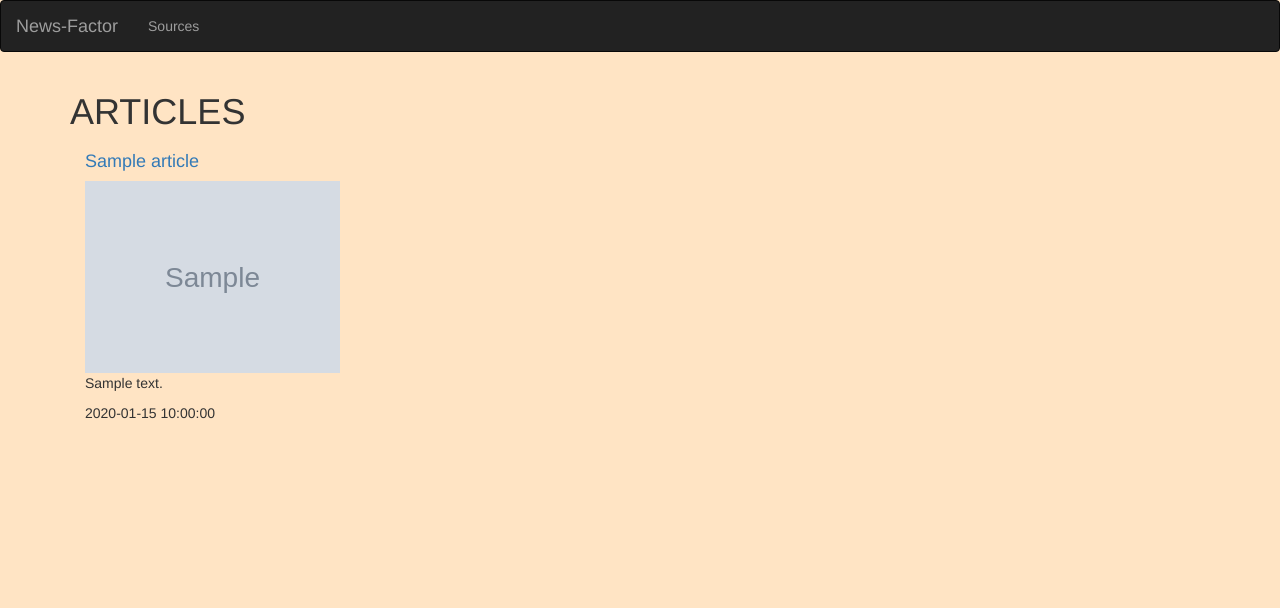
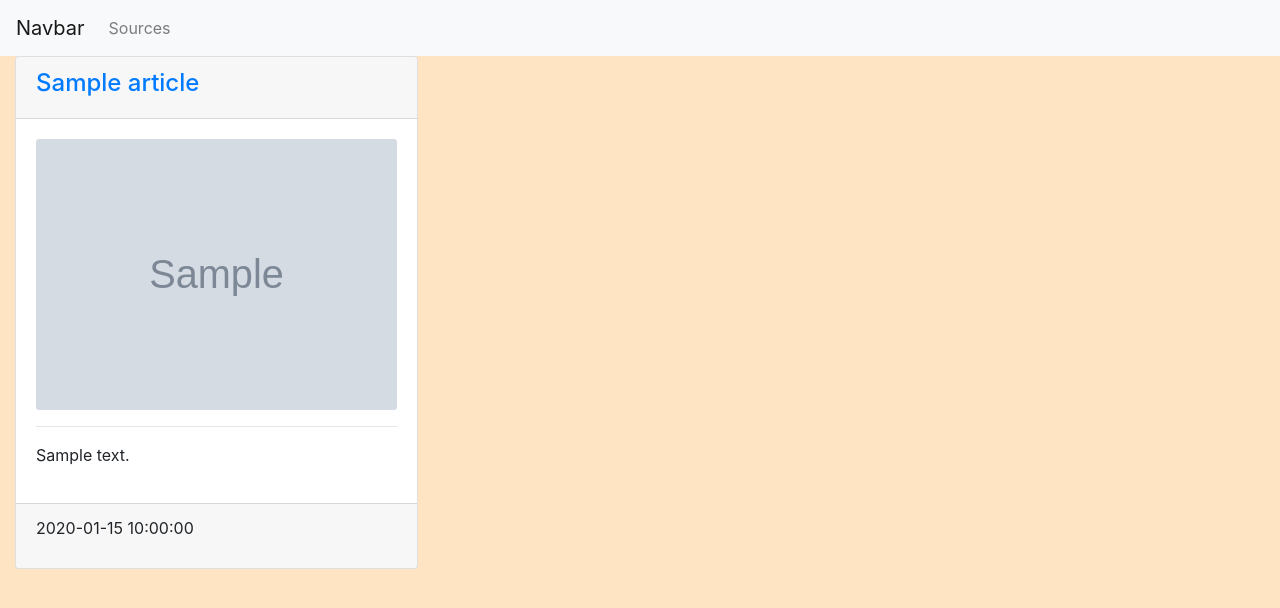
Before and after one commit to Ebay-droid/Flask-IP3, a Flask app: template app/templates/articles.html in a window 1280 px wide. Shown: the top 608 px of the page. Run offline with Flask 2, Linux system fonts and the light colour scheme; the template is opened without the code that fills it: most values are stand-ins (such as "Sample title", 1, 10 or a date in 2020); grey boxes marked "Sample" are stand-in pictures; some libraries are stand-ins or nearby versions.

Commit message:
navbar and bootstrap changes

```diff
--- a/app/templates/articles.html
+++ b/app/templates/articles.html
@@ -9,18 +9,20 @@
 <!-- Content block -->
 
 {% block content%}
-<div class="container ">
+<div class="container-fluid ">
   <div class=" card-columns ">
-    <h1>ARTICLES</h1>
-      {% for article in article %}
-              <div class="card col-md-3">
+          {% for article in article %}
+              <div class="card ">
                   <div class="card-header">
                       <h4><a target="_blank" href="{{article.url}}">{{article.title}}</a></h4>
                   </div>
                   <div class="card-body">
-                      <img class=" card-img img-responsive" src="{{article.urlToImage}}" alt="">
-                      <p class="card-body">{{article.description}}</p>
-                      <p class="card-footer">{{article.publishedAt}}</p>
+                      <img class="  card-img" src="{{article.urlToImage}}" alt="">
+                      <hr>
+                      <p>{{article.description}}</p>
+                  </div>
+                  <div class="card-footer">
+                    <p >{{article.publishedAt}}</p>
                   </div>
 
               </div>
@@ -29,9 +31,7 @@
   </div>
 
 </div>
-<!-- <div>
-{{macro.displayArticleList(article)}}
-</div> -->
+
 
 
 
--- a/app/templates/base.html
+++ b/app/templates/base.html
@@ -1,6 +1,11 @@
 {% extends 'bootstrap/base.html'%}
 
 
+{% block styles %}
+
+
+     <link rel="stylesheet" href="https://maxcdn.bootstrapcdn.com/bootstrap/4.0.0/css/bootstrap.min.css" integrity="sha384-Gn5384xqQ1aoWXA+058RXPxPg6fy4IWvTNh0E263XmFcJlSAwiGgFAW/dAiS6JXm" crossorigin="anonymous">
+{% endblock %}
 {% block navbar%}
     {% include 'navbar.html'%}
 {% endblock %}
--- a/app/templates/macros.html
+++ b/app/templates/macros.html
@@ -1,18 +1,25 @@
+
 {% macro displaySourceList(sources_list) %}
-<div class=" " >
-    {% for source in sources_list %}
-        <div >
-            <div class="" >
-                <h2 class="">{{source.name}}</h2>
-                <p class="">{{source.description}}</p>
-                <a target="_blank" href="/Articles/{{source.id}}"><button class="btn btn-success">Visit</button></a>
+<div class="container-fluid " >
+    <div class="card-columns">
+        {% for source in sources_list %}
+            <div class="card">
+                <div class="card-header" >
+                    <h2 class="card-header">{{source.name}}</h2>
+                </div>
+                <div class="card-body">
+                    <p >{{source.description}}</p>
+                    <a target="_blank" href="/Articles/{{source.id}}"><button class="btn btn-success">Visit</button></a>
+                </div>
+
+
             </div>
 
-        </div>
 
 
+        {% endfor %}
+    </div>
 </div>
-    {% endfor %}
 
 
 
--- a/app/templates/navbar.html
+++ b/app/templates/navbar.html
@@ -1,31 +1,11 @@
-<div class="navbar navbar-inverse" role="navigation">
-  <div class="container-fluid">
-      <div class="navbar-header">
-          <button type="button" class="navbar-toggle" data-toggle="collapse" data-target=".navbar-collapse">
-            <span class="sr-only">Toggle navigation</span>
-            <span class="icon-bar"></span>
-            <span class="icon-bar"></span>
-            <span class="icon-bar"></span>
-          </button>
-          <a class="navbar-brand" href="/"> News-Factor </a>
-      </div>
-      <div class="navbar-collapse collapse">
-          <ul class="nav navbar-nav">
-              <li><a href="/">Sources</a></li>
-      </div>
-
-      <!-- <div class="navbar-collapse collapse">
-        <ul class="nav navbar-nav">
-            <li><a href="Articles">Articles</a></li>
-     </div> -->
-
-     <!-- <div>
-      <form>
-          <input type="text" name="movie_query" placeholder="Search for a Movie" class="form-control">
-          <input type="submit"  value="Submit" class="btn btn-default">
-      </form>
-
-     </div> -->
-
+<nav class="navbar navbar-expand-lg navbar-light bg-light">
+  <a class="navbar-brand" href="/">Navbar</a>
+  <button class="navbar-toggler" type="button" data-toggle="collapse" data-target="#navbarNavAltMarkup" aria-controls="navbarNavAltMarkup" aria-expanded="false" aria-label="Toggle navigation">
+    <span class="navbar-toggler-icon"></span>
+  </button>
+  <div class="collapse navbar-collapse" id="navbarNavAltMarkup">
+    <div class="navbar-nav">
+      <a class="nav-item nav-link" href="/">Sources</a>
+    </div>
   </div>
-</div>
+</nav>
```
Also changed, not shown: app/templates/sources.html (+4 -4 lines), README.md.
